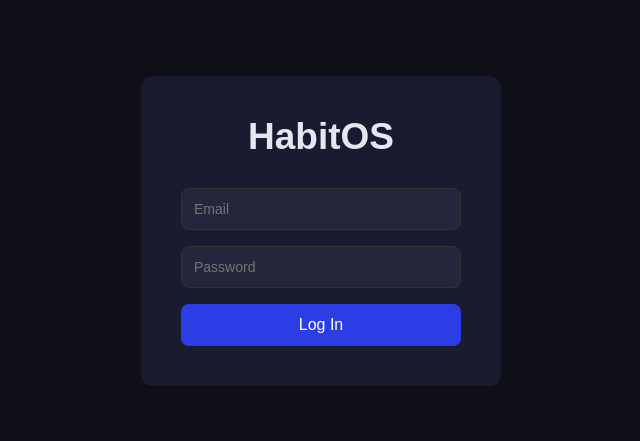
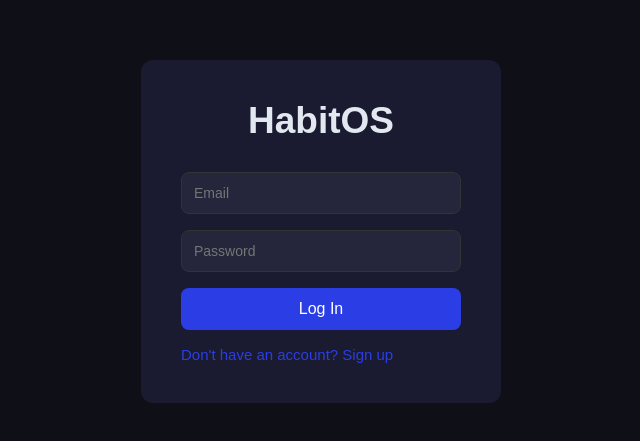
Before and after one commit to cindybhuynh/habit-os, a React (Vite) app in the folder habitos-frontend/: page / in a window 1280 px wide. Shown: the part 169-610 px from the top of the page, without its empty margins (319-959 px from the left). Built offline with nearby package versions, Linux system fonts and the light colour scheme; no server answers.

Commit message:
Revert "feat: complete frontend auth with login, register, and logout"
This reverts commit fb67a93e39f27c619df157aa47da00bd9e92eb12.

```diff
--- a/habitos-frontend/src/App.css
+++ b/habitos-frontend/src/App.css
@@ -1,3 +1,5 @@
+/* habitos-frontend/src/App.css */
+
 * {
   margin: 0;
   padding: 0;
@@ -17,6 +19,7 @@ body {
   display: flex;
   justify-content: center;
   align-items: center;
+  background-color: #0f0f17;
 }
 
 .login-container {
@@ -109,6 +112,13 @@ body {
   font-family: Arial, Helvetica, sans-serif;
 }
 
+.create-habit-form h2{
+  font-size: 18px;
+  margin-bottom: 16px;
+  color: #e2e8f0;
+  font-family: Arial, Helvetica, sans-serif;
+}
+
 .create-habit-form input {
   width: 100%;
   padding: 12px;
@@ -132,6 +142,10 @@ body {
   color: white;
 }
 
+.create-habit-form button:hover {
+  background-color: #192bce;
+}
+
 .create-habit-form select {
   width: 100%;
   padding: 12px;
@@ -142,3 +156,43 @@ body {
   background-color: #25263b;
   color: #e2e8f0;
 }
+
+.error-message {
+  color: #f87171;
+  font-family: Arial, Helvetica, sans-serif;
+  font-size: 16px;
+  margin-top: 16px;
+  text-align: center;
+}
+
+.logout-button {
+  width: 30%;
+  padding: 12px;
+  margin-bottom: 16px;
+  border: none;
+  border-radius: 8px;
+  font-size: 16px;
+  cursor: pointer;
+  background-color: #2b3ee6;
+  color: white;
+}
+
+.logout-button:hover {
+  background-color: #192bce;
+}
+
+.switch-to-register-button {
+  color: #2b3ee6;
+  margin-top: 16px;
+  font-family: Arial, Helvetica, sans-serif;
+  font-size: 15px;
+  cursor: pointer;
+}
+
+.switch-to-login-button {
+  color: #2b3ee6;
+  margin-top: 16px;
+  font-family: Arial, Helvetica, sans-serif;
+  font-size: 15px;
+  cursor: pointer;
+}
--- a/habitos-frontend/src/App.jsx
+++ b/habitos-frontend/src/App.jsx
@@ -1,16 +1,48 @@
-import { useState } from 'react'
+// habitos-frontend/src/App.jsx
+
+import { useState, useEffect } from 'react'
 import './App.css'
 import LoginPage from './LoginPage.jsx'
 import Dashboard from './Dashboard.jsx'
+import RegisterPage from './RegisterPage.jsx'
 
 function App() {
   const [isLoggedIn, setIsLoggedIn] = useState(false)
-  const handleLogin = () => {
-    setIsLoggedIn(true)
+  const [view, setView] = useState('login')
+
+  useEffect(() => {
+        const token = localStorage.getItem('token')
+        if (token) {
+          setIsLoggedIn(true)
+        }
+    }, [])
+
+  const handleLogin = (token) => {
+    if (token) {
+      localStorage.setItem("token", token)
+      setIsLoggedIn(true)
+    }
   }
+
+  const handleLogout = () => {
+    localStorage.removeItem("token")
+    setIsLoggedIn(false)
+  }
+
   return (
     <div>
-      {isLoggedIn ? <Dashboard /> : <LoginPage onLogin={handleLogin} />}
+      {isLoggedIn ? (
+        <Dashboard onLogout={handleLogout}/>
+      ) : view === 'login' ? (
+        <LoginPage
+          onLogin={handleLogin}
+          onSwitchToRegister={() => setView('register')}
+        />
+      ) : (
+        <RegisterPage
+          onRegister={handleLogin}
+          onSwitchToLogin={() => setView('login')}/>
+      )}
     </div>
   )
 }
--- a/habitos-frontend/src/Dashboard.jsx
+++ b/habitos-frontend/src/Dashboard.jsx
@@ -1,7 +1,12 @@
+// habitos-frontend/src/Dashboard.jsx
+
 import { useState, useEffect } from 'react'
 import './App.css'
+import apiFetch from './apiFetch'
 
-function Dashboard() {
+const API_URL = import.meta.env.VITE_API_URL
+
+function Dashboard({onLogout}) {
     const [habits, setHabits] = useState([])
     const [habitName, setHabitName] = useState('')
     const [scheduleType, setScheduleType] = useState('daily')
@@ -11,7 +16,7 @@ function Dashboard() {
     useEffect(() => {
         const fetchHabits = async () => {
             try {
-            const response = await fetch('http://localhost:8000/habits')
+            const response = await apiFetch(`${API_URL}/habits`)
             const data = await response.json()
             setHabits(data)
             } catch (error) {
@@ -22,11 +27,8 @@ function Dashboard() {
     }, [])
     const handleCreateHabit = async () => {
         try {
-            const response = await fetch('http://localhost:8000/habits', {
+            const response = await apiFetch(`${API_URL}/habits`, {
             method: 'POST',
-            headers: {
-                'Content-Type': 'application/json',
-            },
             body: JSON.stringify({
                 name: habitName,
                 schedule_type: scheduleType,
@@ -47,12 +49,13 @@ function Dashboard() {
     }
     const toggleHabit = async (habitId) => {
         const today = new Date().toISOString().split('T')[0];
-        const res = await fetch(
-            `http://localhost:8000/habits/${habitId}/completions/toggle/${today}`,
+        const res = await apiFetch(
+            `${API_URL}/habits/${habitId}/completions/toggle/${today}`,
             { method: 'POST' }
         );
         const data = await res.json();
-        // Update the habit's completed status in your state
+
+        // Update the habit's completed status
         setHabits(prev => prev.map(h =>
             h.id === habitId ? { ...h, completed: data.completed } : h
         ));
@@ -60,6 +63,7 @@ function Dashboard() {
     return(
         <div className='dashboard'>
             <h1>Dashboard</h1>
+            <button className='logout-button' onClick={onLogout}>Log Out</button>
             <p>You are logged in!</p>
 
             <div className='create-habit-form'>
--- a/habitos-frontend/src/LoginPage.jsx
+++ b/habitos-frontend/src/LoginPage.jsx
@@ -1,25 +1,55 @@
+// habitos-frontend/src/LoginPage.jsx
+
 import { useState } from 'react'
 import './App.css'
 
-function LoginPage({onLogin}) {
+const API_URL = import.meta.env.VITE_API_URL
+
+function LoginPage({onLogin, onSwitchToRegister}) {
   const [email, setEmail] = useState('')
   const [password, setPassword] = useState('')
-  const handleSubmit = async () => {
+  const [error, setError] = useState('')
+
+  const handleSubmit = async (e) => {
+    e.preventDefault()
+    setError('')
     try {
-        const response = await fetch('http://localhost:8000/habits')
+      const formData = new URLSearchParams()
+      formData.append('username', email)
+      formData.append('password', password)
+
+      const response = await fetch(`${API_URL}/auth/login`, {
+        method: 'POST',
+        body: formData,
+      })
+      if (response.status === 200) {
         const data = await response.json()
-        console.log('Habits from backend:', data)
-        onLogin()
+        const token = data.access_token
+        onLogin(token)
+      }
+      else {
+        setError('Invalid credentials')
+      }
+
+
     } catch (error) {
+      setError('Could not connect to server')
         console.log('Error connecting to backend:', error)
     }
   }
+
   return (
     <div className="login-container">
       <h1>HabitOS</h1>
-      <input type="email" placeholder="Email" value={email} onChange={(e) => setEmail(e.target.value)} />
-      <input type="password" placeholder="Password" value={password} onChange={(e) => setPassword(e.target.value)} />
-      <button onClick={handleSubmit}>Log In</button>
+      <form onSubmit={handleSubmit}>
+        <input type="email" placeholder="Email" value={email} onChange={(e) => setEmail(e.target.value)} />
+        <input type="password" placeholder="Password" value={password} onChange={(e) => setPassword(e.target.value)} />
+        <button type="submit">Log In</button>
+        <p className="switch-to-register-button" onClick={onSwitchToRegister}>
+          Don't have an account? Sign up
+        </p>
+      </form>
+      {error && <p className="error-message">{error}</p>}
     </div>
   )
 }
--- /dev/null
+++ b/habitos-frontend/src/RegisterPage.jsx
@@ -0,0 +1,74 @@
+// habitos-frontend/src/RegisterPage.jsx
+
+import { useState } from 'react'
+import './App.css'
+
+const API_URL = import.meta.env.VITE_API_URL
+
+function RegisterPage({onRegister, onSwitchToLogin}) {
+  const [email, setEmail] = useState('')
+  const [password, setPassword] = useState('')
+  const [error, setError] = useState('')
+
+  const handleSubmit = async (e) => {
+    e.preventDefault()
+    setError('')
+    try {
+        const registerResponse = await fetch(`${API_URL}/auth/register`, {
+            method: 'POST',
+            headers: { 'Content-Type': 'application/json' },
+            body: JSON.stringify({ email, password }),
+        })
+
+        if (registerResponse.status === 201) {
+            const loginFormData = new URLSearchParams()
+            loginFormData.append('username', email)
+            loginFormData.append('password', password)
+
+            const loginResponse = await fetch(`${API_URL}/auth/login`, {
+                method: 'POST',
+                body: loginFormData,
+            })
+
+            if (loginResponse.status === 200) {
+                const data = await loginResponse.json()
+                onRegister(data.access_token)
+            }
+            else {
+                setError('Registered successfully but auto login failed. Please log in.')
+            }
+        }
+        else if (registerResponse.status === 409) {
+            setError('An account with this email already exists')
+        }
+        else if (registerResponse.status === 422) {
+            setError('Please check your email format and use a password with at least 8 characters')
+        }
+        else {
+            setError('Registration failed')
+        }
+
+
+    } catch (error) {
+        setError('Could not connect to server')
+        console.log('Error connecting to backend:', error)
+    }
+  }
+
+  return (
+    <div className="login-container">
+      <h1>HabitOS</h1>
+      <form onSubmit={handleSubmit}>
+        <input type="email" placeholder="Email" value={email} onChange={(e) => setEmail(e.target.value)} />
+        <input type="password" placeholder="Password" value={password} onChange={(e) => setPassword(e.target.value)} />
+        <button type="submit">Register</button>
+        <p className="switch-to-login-button" onClick={onSwitchToLogin}>
+            Already have an account? Log in
+        </p>
+      </form>
+      {error && <p className="error-message">{error}</p>}
+    </div>
+  )
+}
+
+export default RegisterPage
--- a/habitos-frontend/src/apiFetch.js
+++ b/habitos-frontend/src/apiFetch.js
@@ -1,4 +1,6 @@
 // habitos-frontend/src/apiFetch.js
+
+const API_URL = import.meta.env.VITE_API_URL
 
 async function apiFetch(url, options = {}) {
     const token = localStorage.getItem('token')
--- a/habitos-frontend/src/main.jsx
+++ b/habitos-frontend/src/main.jsx
@@ -1,3 +1,5 @@
+// habitos-frontend/src/main.jsx
+
 import { StrictMode } from 'react'
 import { createRoot } from 'react-dom/client'
 import App from './App.jsx'
```
Also changed, not shown: 2 other files (tests, documents, lock files or other folders).
